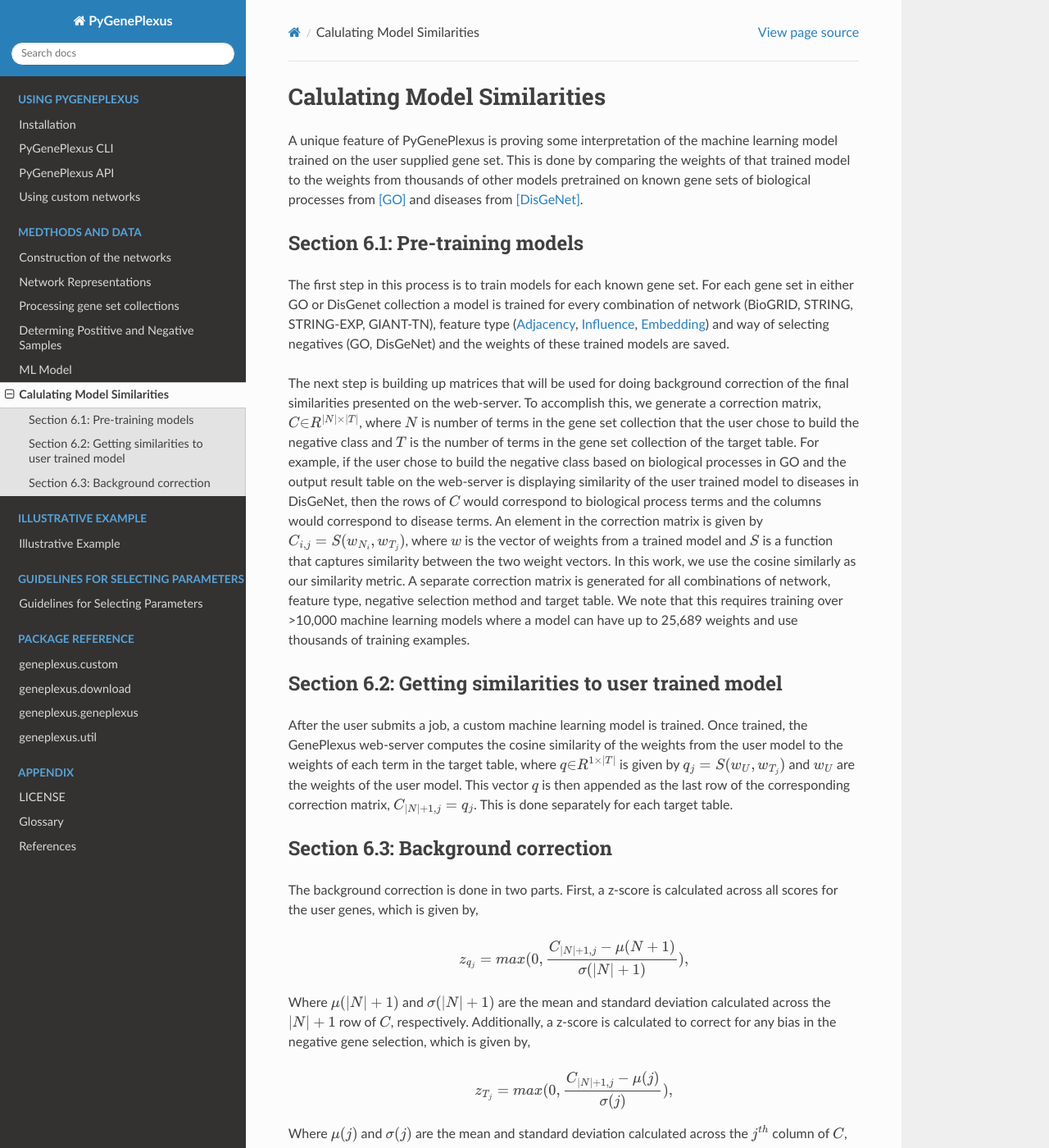
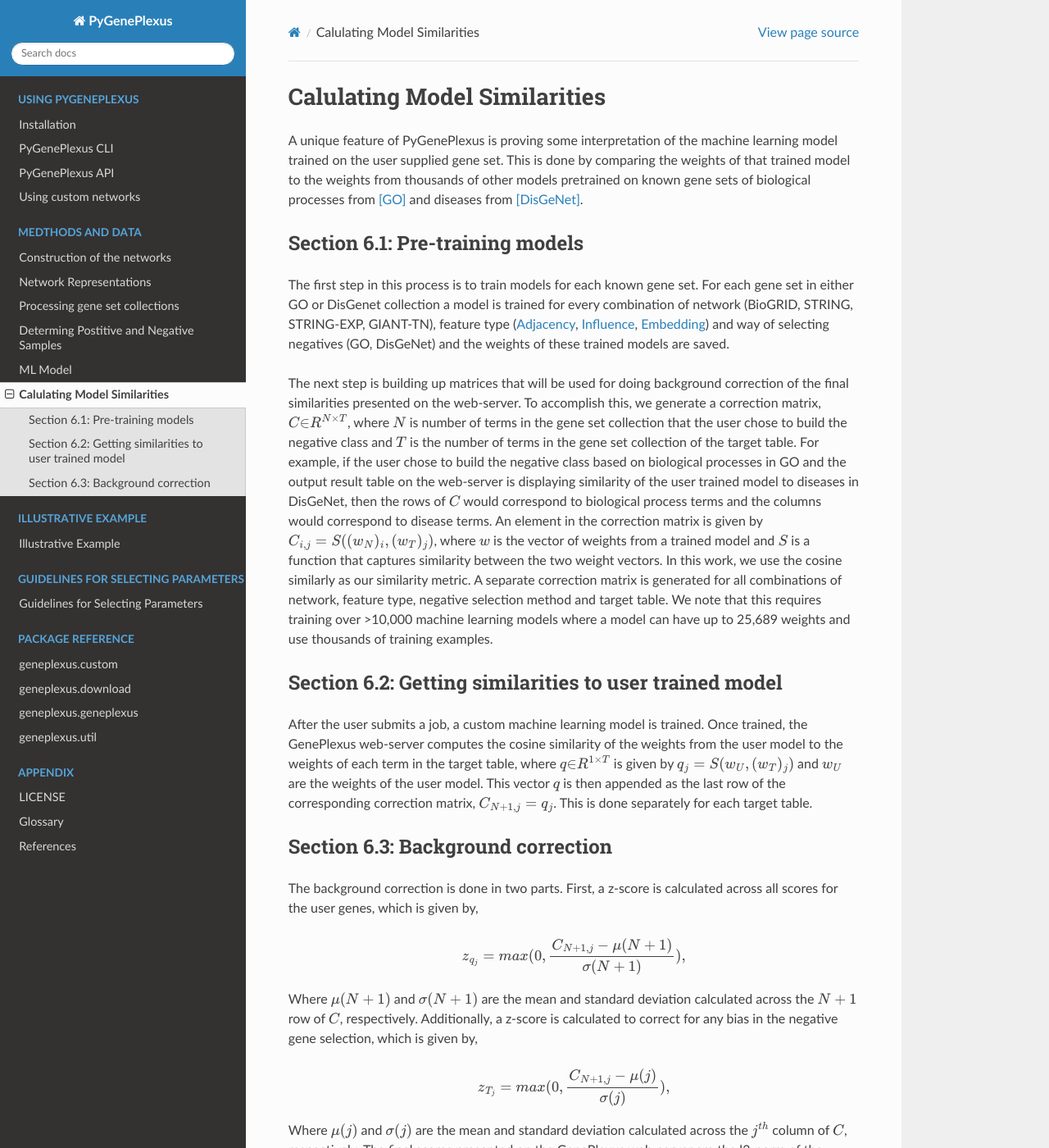
Before and after one commit to krishnanlab/PyGenePlexus, a Sphinx documentation site: the page built from docs/source/methodsanddata/similarities.rst, in a window 1280 px wide and 1400 px high. Shown: the whole window at 82% size. Built offline with Sphinx 7.4.7 and the Read the Docs theme 2.0.0, drawn with Linux system fonts in a browser that asks for light colours.

Commit message:
Fix notation, only use |.| for cardinality

```diff
--- a/docs/source/methodsanddata/similarities.rst
+++ b/docs/source/methodsanddata/similarities.rst
@@ -6,23 +6,23 @@ Section 6.1: Pre-training models
 --------------------------------
 The first step in this process is to train models for each known gene set. For each gene set in either GO or DisGenet collection a model is trained for every combination of network (BioGRID, STRING, STRING-EXP, GIANT-TN), feature type (:term:`Adjacency`, :term:`Influence`, :term:`Embedding`) and way of selecting negatives (GO, DisGeNet) and the weights of these trained models are saved.
 
-The next step is building up matrices that will be used for doing background correction of the final similarities presented on the web-server. To accomplish this, we generate a correction matrix, :math:`C{\in}R^{|N|{\times}|T|}`, where :math:`N` is number of terms in the gene set collection that the user chose to build the negative class and :math:`T` is the number of terms in the gene set collection of the target table. For example, if the user chose to build the negative class based on biological processes in GO and the output result table on the web-server is displaying similarity of the user trained model to diseases in DisGeNet, then the rows of :math:`C` would correspond to biological process terms and the columns would correspond to disease terms. An element in the correction matrix is given by :math:`C_{i,j}=S(w_{N_{i}},w_{T_{j}})`, where :math:`w` is the vector of weights from a trained model and :math:`S` is a function that captures similarity between the two weight vectors. In this work, we use the cosine similarly as our similarity metric. A separate correction matrix is generated for all combinations of network, feature type, negative selection method and target table. We note that this requires training over >10,000 machine learning models where a model can have up to 25,689 weights and use thousands of training examples.
+The next step is building up matrices that will be used for doing background correction of the final similarities presented on the web-server. To accomplish this, we generate a correction matrix, :math:`C{\in}R^{N \times T}`, where :math:`N` is number of terms in the gene set collection that the user chose to build the negative class and :math:`T` is the number of terms in the gene set collection of the target table. For example, if the user chose to build the negative class based on biological processes in GO and the output result table on the web-server is displaying similarity of the user trained model to diseases in DisGeNet, then the rows of :math:`C` would correspond to biological process terms and the columns would correspond to disease terms. An element in the correction matrix is given by :math:`C_{i,j}=S((w_N)_i, (w_T)_j)`, where :math:`w` is the vector of weights from a trained model and :math:`S` is a function that captures similarity between the two weight vectors. In this work, we use the cosine similarly as our similarity metric. A separate correction matrix is generated for all combinations of network, feature type, negative selection method and target table. We note that this requires training over >10,000 machine learning models where a model can have up to 25,689 weights and use thousands of training examples.
 
 Section 6.2: Getting similarities to user trained model
 -------------------------------------------------------
-After the user submits a job, a custom machine learning model is trained. Once trained, the GenePlexus web-server computes the cosine similarity of the weights from the user model to the weights of each term in the target table, where :math:`q{\in}R^{1{\times}|T|}` is given by :math:`q_{j}=S(w_{U},w_{T_{j}})` and :math:`w_{U}` are the weights of the user model. This vector :math:`q` is then appended as the last row of the corresponding correction matrix, :math:`C_{|N|+1,j}=q_{j}`. This is done separately for each target table.
+After the user submits a job, a custom machine learning model is trained. Once trained, the GenePlexus web-server computes the cosine similarity of the weights from the user model to the weights of each term in the target table, where :math:`q{\in}R^{1 \times T}` is given by :math:`q_{j}=S(w_U, (w_T)_j)` and :math:`w_{U}` are the weights of the user model. This vector :math:`q` is then appended as the last row of the corresponding correction matrix, :math:`C_{N+1,j}=q_{j}`. This is done separately for each target table.
 
 Section 6.3: Background correction
 ----------------------------------
 The background correction is done in two parts. First, a z-score is calculated across all scores for the user genes, which is given by,
 
 .. math::
-   z_{q_{j}}=max(0,\frac{C_{|N|+1,j}-{\mu}(N+1)}{{\sigma}(|N|+1)}),
+   z_{q_{j}}=max(0,\frac{C_{N+1,j}-{\mu}(N+1)}{{\sigma}(N+1)}),
 
-Where :math:`{\mu}(|N|+1)` and :math:`{\sigma}(|N|+1)` are the mean and standard deviation calculated across the :math:`|N|+1` row of :math:`C`, respectively. Additionally, a z-score is calculated to correct for any bias in the negative gene selection, which is given by,
+Where :math:`{\mu}(N+1)` and :math:`{\sigma}(N+1)` are the mean and standard deviation calculated across the :math:`N+1` row of :math:`C`, respectively. Additionally, a z-score is calculated to correct for any bias in the negative gene selection, which is given by,
 
 .. math::
-   z_{T_{j}}=max(0,\frac{C_{|N|+1,j}-{\mu}(j)}{{\sigma}(j)}),
+   z_{T_{j}}=max(0,\frac{C_{N+1,j}-{\mu}(j)}{{\sigma}(j)}),
 
 Where :math:`{\mu}(j)` and :math:`{\sigma}(j)` are the mean and standard deviation calculated across the :math:`j^{th}` column of :math:`C`, respectively. The final scores presented on the GenePlexus web-server are the l2-norm of the above z-scores given by,
 
```
Also changed, not shown: docs/source/methodsanddata/representations.rst (+6 -6 lines).
